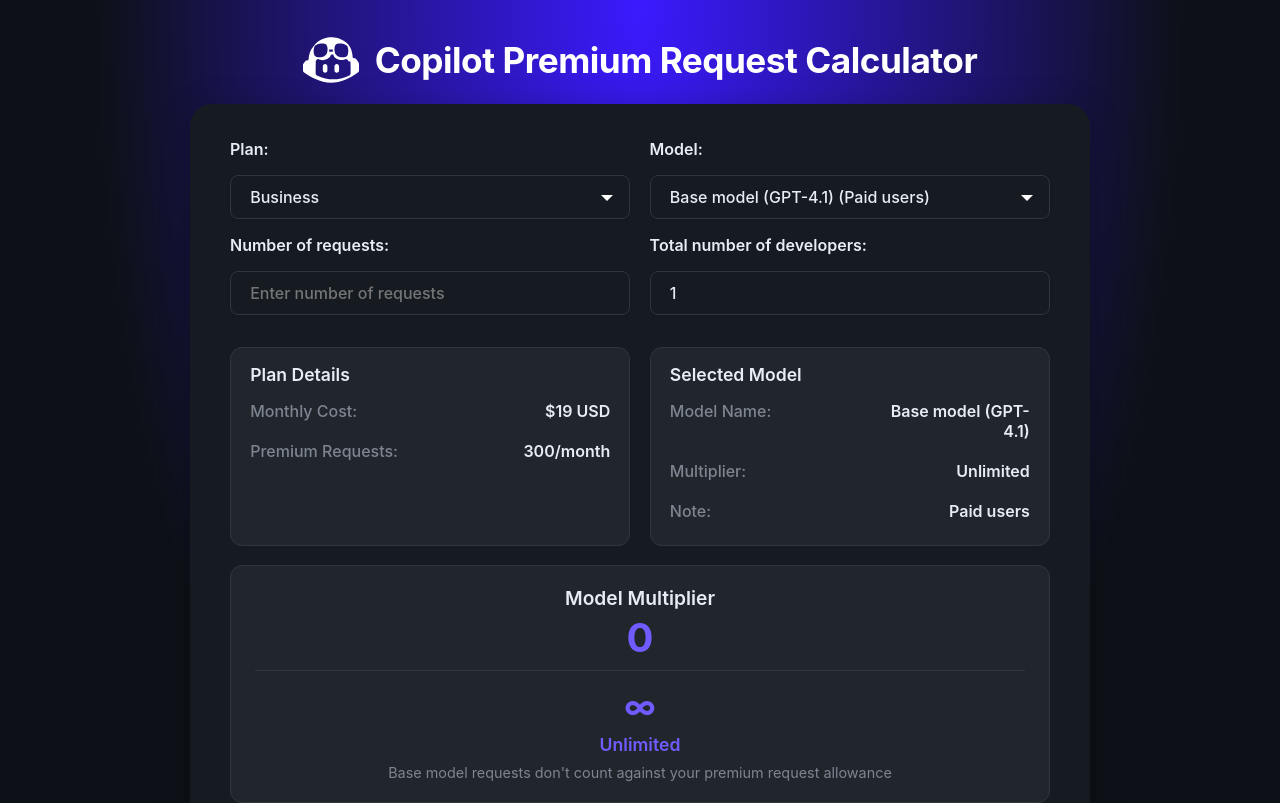
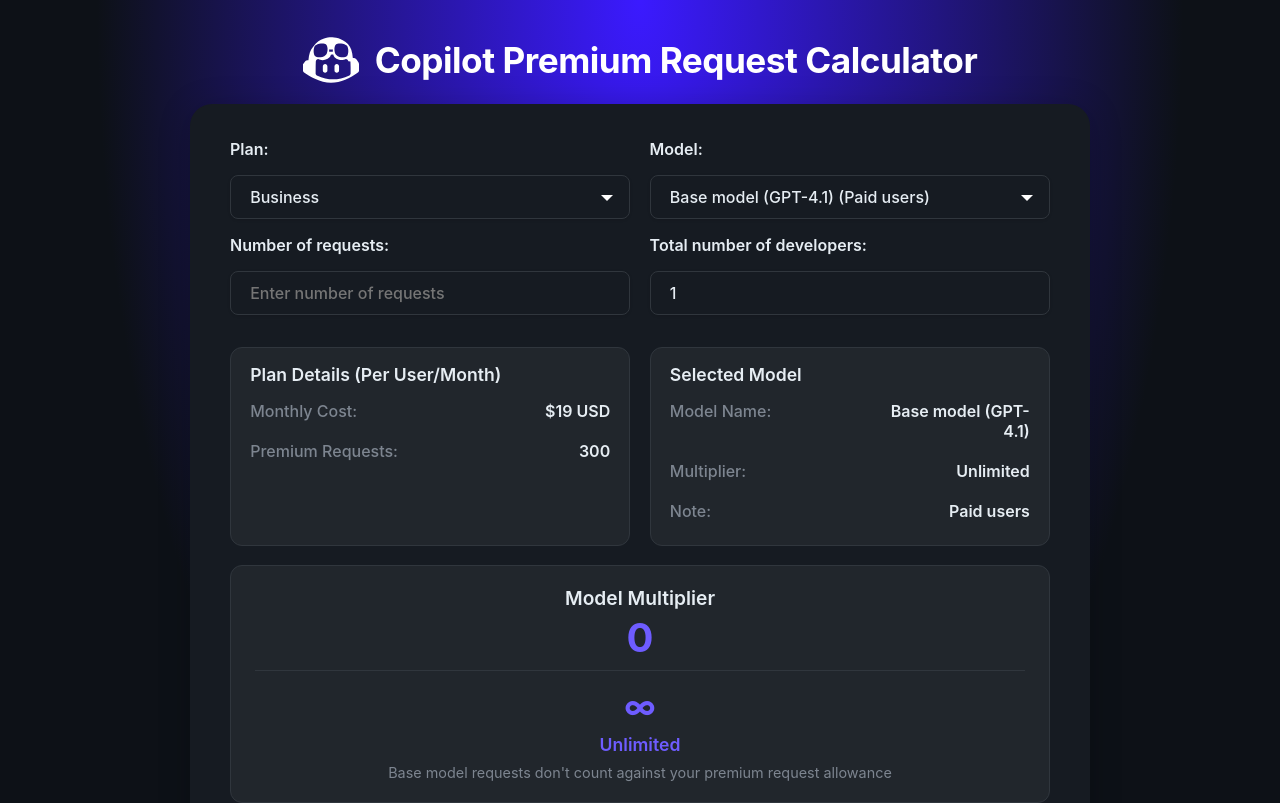
Before and after one commit to jackgkafaty/GitHub_ToolBox, a React (Vite) app: page / in a window 1280 px wide. Shown: the top 803 px of the page. Built offline with nearby package versions, Linux system fonts and the light colour scheme.

Commit message:
chore: update plan details section wording and monthly cost label

```diff
--- a/src/App.jsx
+++ b/src/App.jsx
@@ -132,7 +132,7 @@
           {/* Plan Details and Model Info Row */}
           <div className="details-row">
             <div className="plan-details">
-              <h3 className="plan-details-title">Plan Details</h3>
+              <h3 className="plan-details-title">Plan Details (Per User/Month)</h3>
               <div className="plan-details-content">
                 <div className="plan-detail-row">
                   <span className="plan-detail-label">Monthly Cost:</span>
@@ -143,7 +143,7 @@
                 <div className="plan-detail-row">
                   <span className="plan-detail-label">Premium Requests:</span>
                   <span className="plan-detail-value">
-                    {selectedPlan.allowance.toLocaleString()}/month
+                    {selectedPlan.allowance.toLocaleString()}
                   </span>
                 </div>
               </div>
--- a/src/models.js
+++ b/src/models.js
@@ -1,5 +1,5 @@
 // List of models and their premium request multipliers
-// Auto-updated from GitHub docs on 2025-06-02T20:45:42.112Z
+// Auto-updated from GitHub docs on 2025-06-02T20:51:37.684Z
 // Source: https://docs.github.com/en/copilot/managing-copilot/monitoring-usage-and-entitlements/about-premium-requests#model-multipliers
 export const models = [
   { name: "Base model (GPT-4.1)", multiplier: 0, note: "Paid users" },
```
